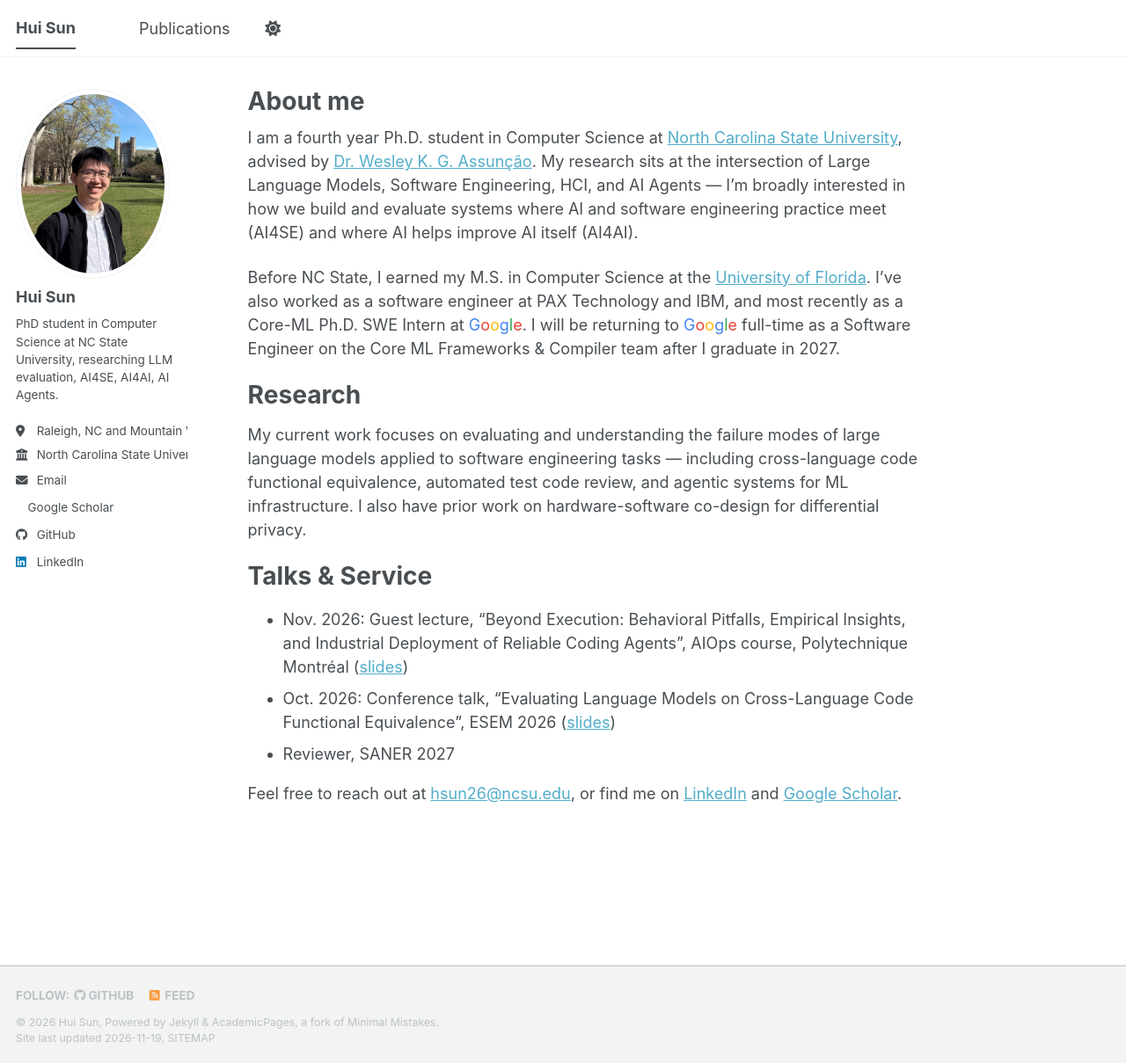
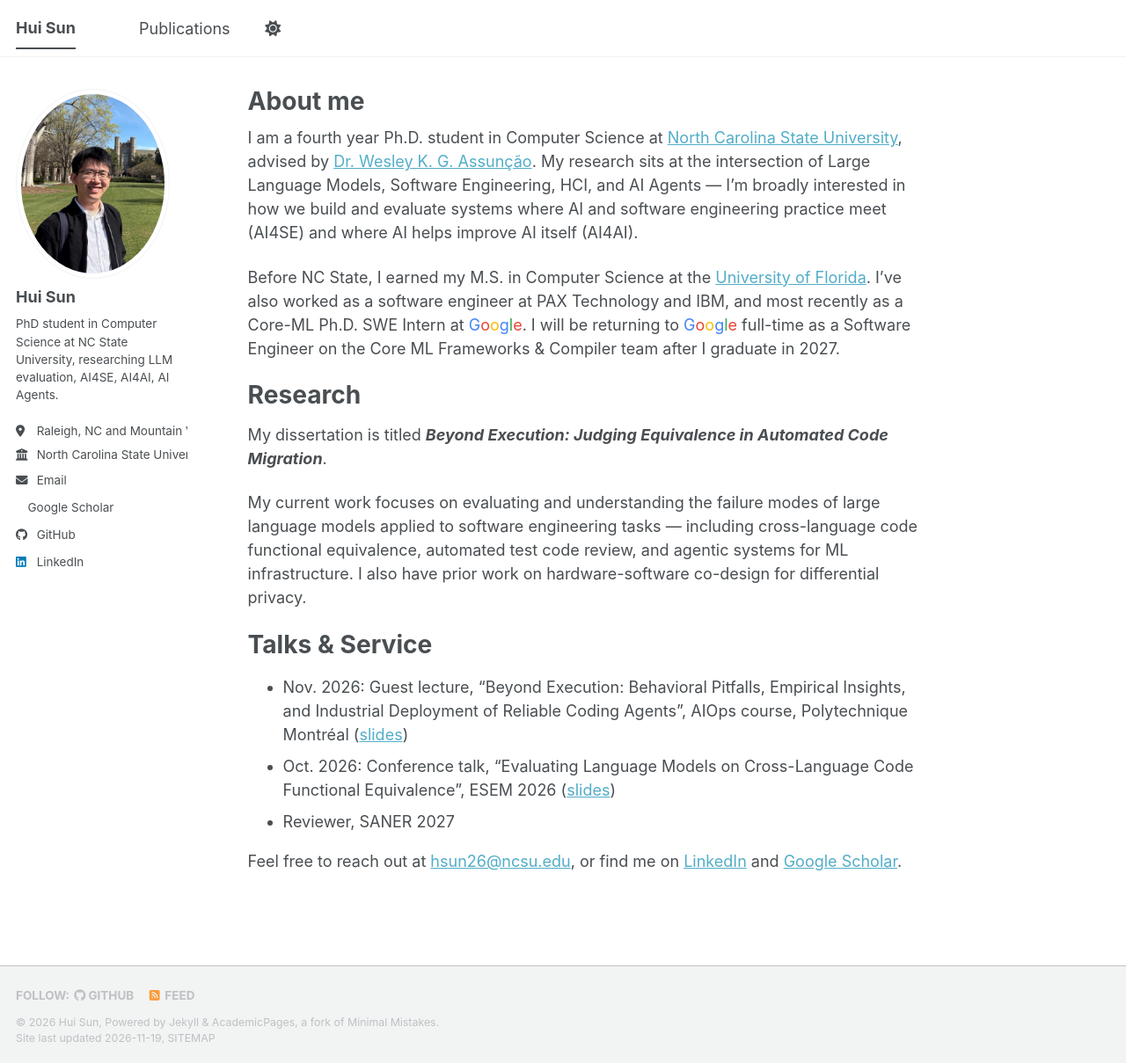
Before and after one commit to Sunhui26yeah/Sunhui26yeah.github.io, a Jekyll site: the page built from _pages/about.md, in a window 1280 px wide and 1209 px high. Shown: the whole window at 88% size. Built offline with Jekyll 4.4.1, drawn with Linux system fonts in a browser that asks for light colours; a style sheet for code colours, icons or effects is not loaded.

Commit message:
Add dissertation title to About and CV pages
Co-Authored-By: Claude Opus 5.5 <noreply@anthropic.com>

```diff
--- a/_pages/about.md
+++ b/_pages/about.md
@@ -13,6 +13,8 @@ Before NC State, I earned my M.S. in Computer Science at the [University of Flor
 
 Research
 ======
+My dissertation is titled ***Beyond Execution: Judging Equivalence in Automated Code Migration***.
+
 My current work focuses on evaluating and understanding the failure modes of large language models applied to software engineering tasks — including cross-language code functional equivalence, automated test code review, and agentic systems for ML infrastructure. I also have prior work on hardware-software co-design for differential privacy.
 
 Talks & Service
```
Also changed, not shown: _pages/cv.md (+1 -0 lines).
